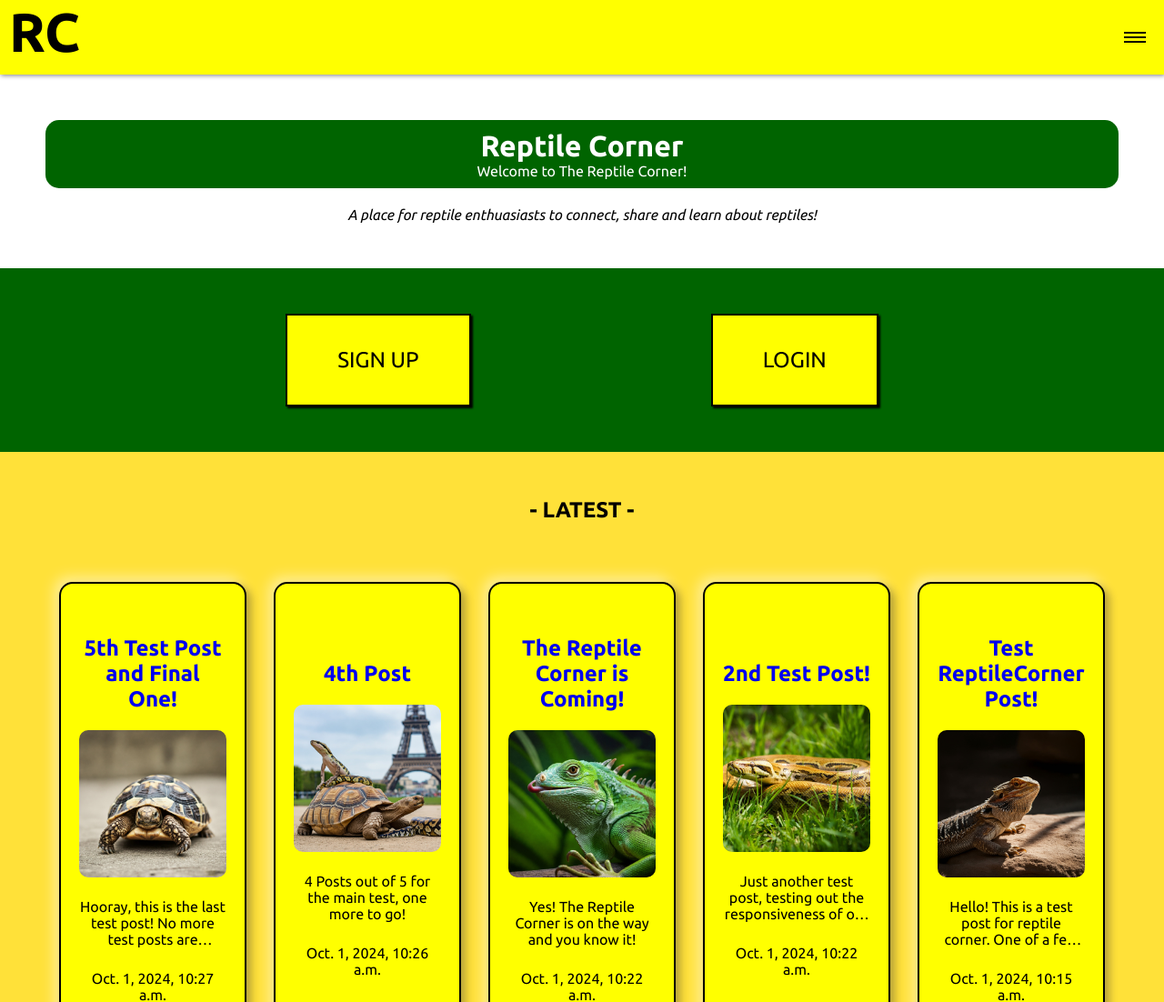
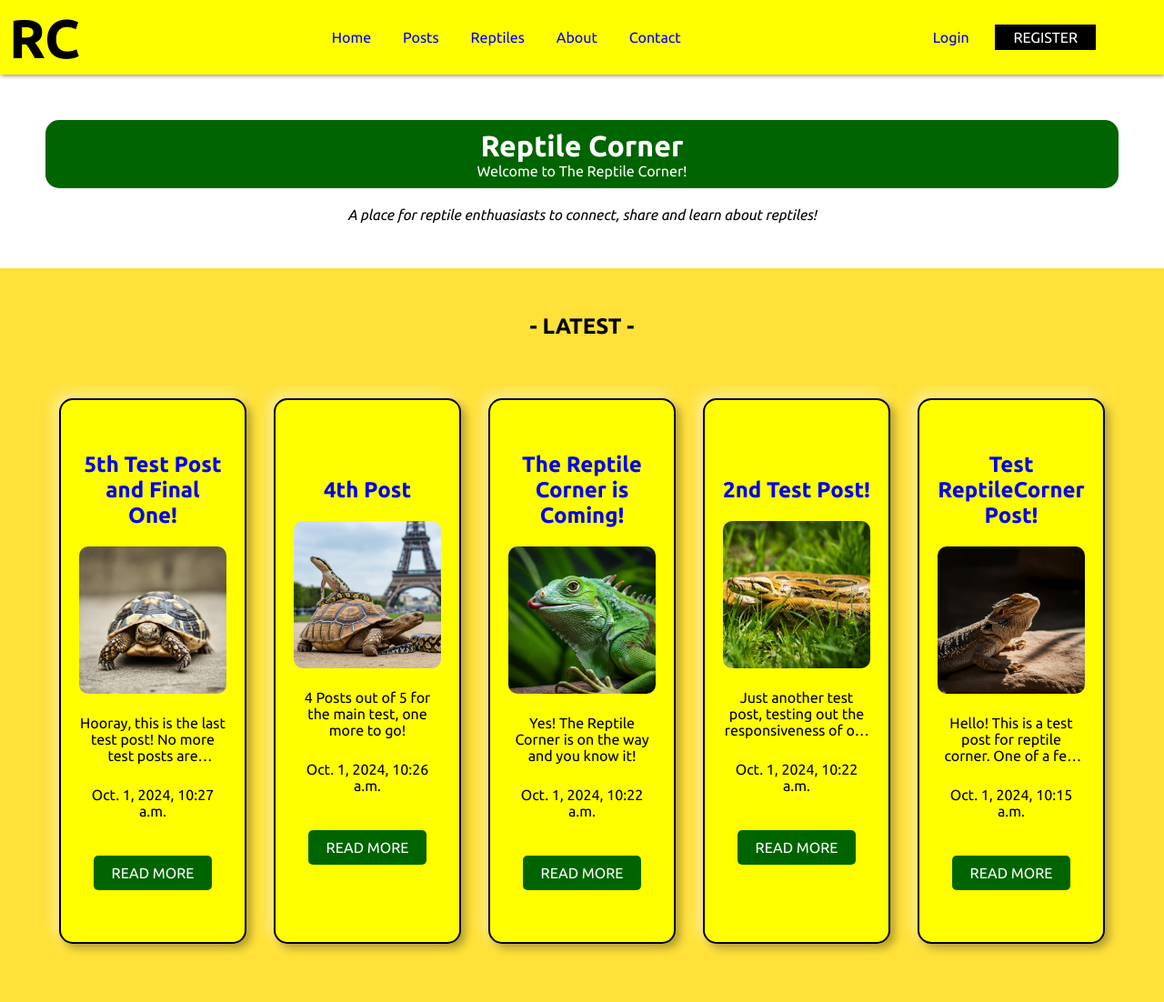
Before and after one commit to Jawrynx/ReptileCorner, a Django app: page / in a window 1280 px wide. Shown: the top 1102 px of the page at 91% size. Run offline with Django 5.2, Linux system fonts and the light colour scheme; data comes from the database, SQL or seed files in the repository; parts of the project's set-up code (start-up, migrations or seed data) failed here and were passed over; some libraries are stand-ins or nearby versions.

Commit message:
Created Responsive Navbar for larger displays and desktops

```diff
--- a/static/css/style.css
+++ b/static/css/style.css
@@ -54,6 +54,8 @@ ul{
     /* Horizontal Offset | Vertical Offset | Blur Radius | Spread Radius | Color */
     0px 5px 5px -5px rgba(0, 0, 0, 0.5), /* Bottom shadow */
     -5px 0px 5px -5px rgba(0, 0, 0, 0.5); /* Left shadow */
+    max-height: 0px;
+    transition: max-height .5s ease-out;
 }
 .menu a{
     display: block;
@@ -65,10 +67,6 @@ ul{
     background-color: darkgreen;
     color: white;
     transition: 0.3s ease-in-out;
-}
-.nav{
-    max-height: 0px;
-    transition: max-height .5s ease-out;
 }
 
 .horizontal-line {
@@ -137,9 +135,9 @@ ul{
     top:0;
 }
 
-body:has(.side-menu:checked) {
+/* body:has(.side-menu:checked) {
   overflow: hidden;
-}
+} */
 
 /* Main Content Area */
 
@@ -310,7 +308,48 @@ body:has(.side-menu:checked) {
 }
 
 @media screen and (min-width: 992px) {
+    /* Navbar */
+
+    .side-menu,
+    .hamb,
+    .nav {
+        display: none;
+    }
+
+    .header {
+        display: flex;
+        justify-content: space-between;
+        align-items: center;
+    }
+
+    .desktop-nav {
+        width: 30%;
+    }
+
+    .menu-desktop {
+        display: flex;
+        justify-content: space-between;
+    }
+
+    .desktop-user-links {
+        margin-right: 50px;
+    }
+
+    .desktop-user-links a {
+        margin-right: 25px;
+    }
+
+    #register-button {
+        color: white;
+        background-color: black;
+        padding: 5px 20px;
+    }
+
     /* Home page User Area */
+
+    .users-container {
+        display: none;
+    }
 
     .users-container a {
     padding: 35px 55px;
--- a/templates/layout.html
+++ b/templates/layout.html
@@ -21,7 +21,7 @@
         <!-- Hamburger icon -->
         <input class="side-menu" type="checkbox" id="side-menu"/>
         <label class="hamb" for="side-menu"><span class="hamb-line"></span></label>
-        <!-- Menu -->
+        <!-- Mobile Menu -->
         <nav class="nav">
             <ul class="menu">
                 <li><a href="/">Home</a></li>
@@ -35,6 +35,20 @@
                 <li><a href="{% url 'users:register' %}">Register</a></li>
             </ul>
         </nav>
+        <!-- Larger Display Menu -->
+         <div class="desktop-nav">
+            <ul class="menu-desktop">
+                <li><a href="/">Home</a></li>
+                <li><a href="{% url 'posts:list' %}">Posts</a></li>
+                <li><a href="#">Reptiles</a> </li>
+                <li><a href="#">About</a></li>
+                <li><a href="#">Contact</a></li>
+            </ul>
+         </div>
+         <div class="desktop-user-links">
+            <a href="#">Login</a>
+            <a href="{% url 'users:register' %}" id="register-button">REGISTER</a>
+         </div>
     </header>
     <main class="main">
         {% block content %}
```
